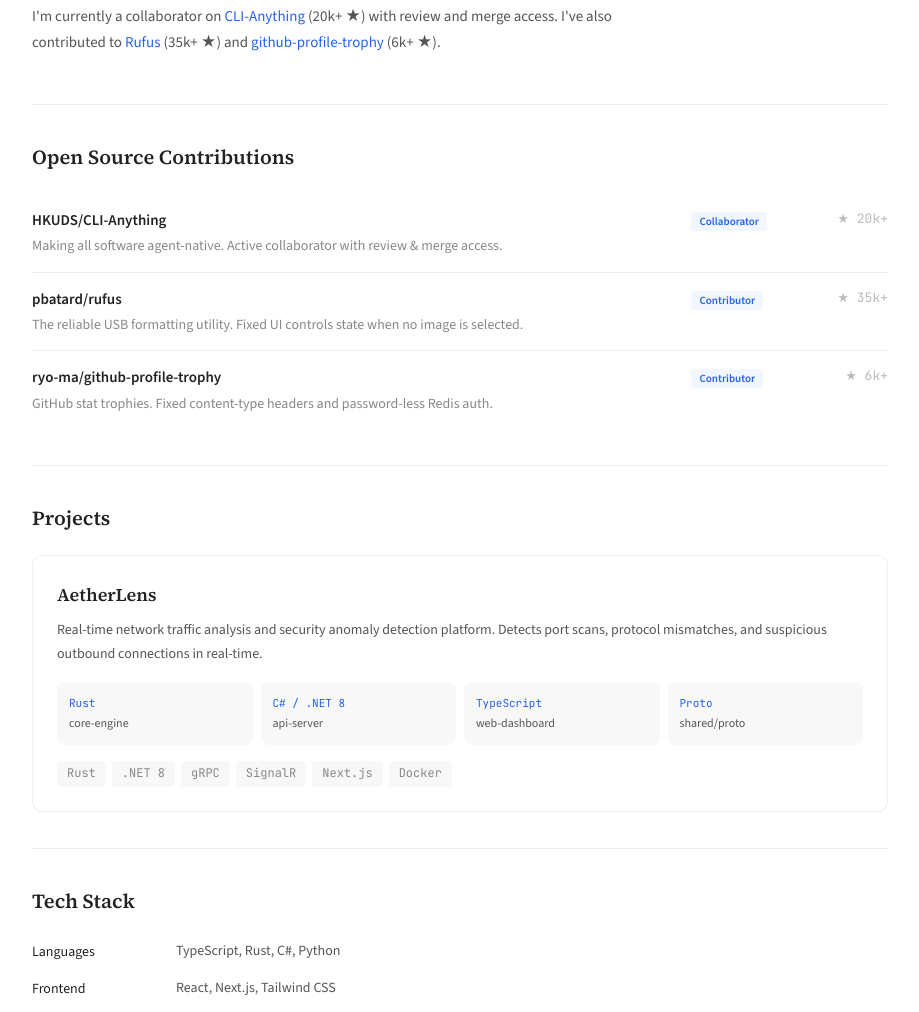
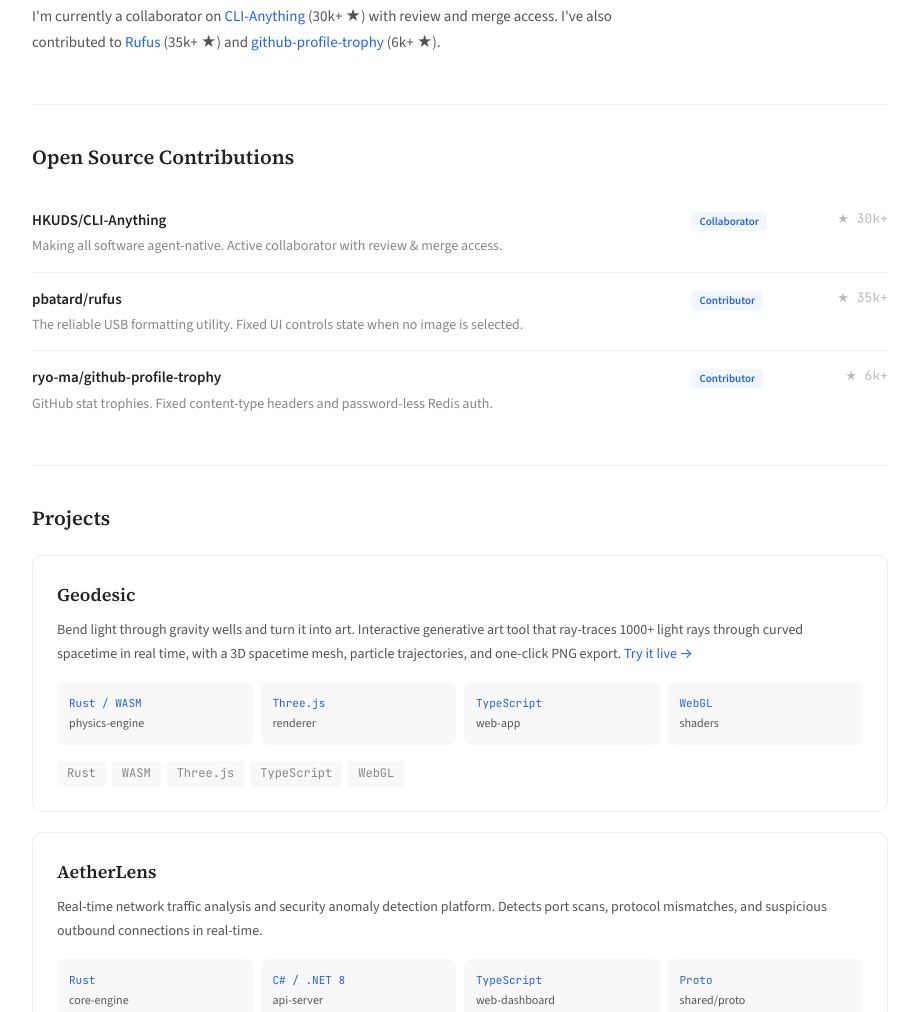
Before and after one commit to omerarslan0/omerarslan0.github.io, a plain HTML site: page index.html in a window 1280 px wide. Shown: the part 539-1551 px from the top of the page, without its empty margins (180-1099 px from the left). Drawn offline with nearby package versions, Linux system fonts and the light colour scheme.

Commit message:
Add Geodesic project and update CLI-Anything stars to 30k+

```diff
--- a/index.html
+++ b/index.html
@@ -376,7 +376,7 @@
   <div class="about">
     <h2>About Me</h2>
     <p>I'm a full-stack developer from Turkey building developer tools and contributing to open-source infrastructure. I work across the entire stack — from low-level packet capture in Rust to real-time dashboards in Next.js.</p>
-    <p>I'm currently a collaborator on <a href="https://github.com/HKUDS/CLI-Anything">CLI-Anything</a> (20k+ ★) with review and merge access. I've also contributed to <a href="https://github.com/pbatard/rufus">Rufus</a> (35k+ ★) and <a href="https://github.com/ryo-ma/github-profile-trophy">github-profile-trophy</a> (6k+ ★).</p>
+    <p>I'm currently a collaborator on <a href="https://github.com/HKUDS/CLI-Anything">CLI-Anything</a> (30k+ ★) with review and merge access. I've also contributed to <a href="https://github.com/pbatard/rufus">Rufus</a> (35k+ ★) and <a href="https://github.com/ryo-ma/github-profile-trophy">github-profile-trophy</a> (6k+ ★).</p>
   </div>
 
   <div class="section">
@@ -388,7 +388,7 @@
           <div class="oss-desc-text">Making all software agent-native. Active collaborator with review & merge access.</div>
         </td>
         <td><span class="oss-badge">Collaborator</span></td>
-        <td class="oss-stars">★ 20k+</td>
+        <td class="oss-stars">★ 30k+</td>
       </tr>
       <tr>
         <td class="oss-name-cell">
@@ -411,6 +411,31 @@
 
   <div class="section">
     <h2>Projects</h2>
+    <div class="project-card" style="margin-bottom: 20px;">
+      <h3><a href="https://github.com/omerarslan0/geodesic" target="_blank">Geodesic</a></h3>
+      <p>Bend light through gravity wells and turn it into art. Interactive generative art tool that ray-traces 1000+ light rays through curved spacetime in real time, with a 3D spacetime mesh, particle trajectories, and one-click PNG export. <a href="https://geodesic-phi.vercel.app" target="_blank">Try it live →</a></p>
+      <div class="project-arch-grid">
+        <div class="arch-item">
+          <strong>Rust / WASM</strong>
+          <span>physics-engine</span>
+        </div>
+        <div class="arch-item">
+          <strong>Three.js</strong>
+          <span>renderer</span>
+        </div>
+        <div class="arch-item">
+          <strong>TypeScript</strong>
+          <span>web-app</span>
+        </div>
+        <div class="arch-item">
+          <strong>WebGL</strong>
+          <span>shaders</span>
+        </div>
+      </div>
+      <div class="project-tech">
+        <span>Rust</span><span>WASM</span><span>Three.js</span><span>TypeScript</span><span>WebGL</span>
+      </div>
+    </div>
     <div class="project-card">
       <h3><a href="https://github.com/omerarslan0/AetherLens" target="_blank">AetherLens</a></h3>
       <p>Real-time network traffic analysis and security anomaly detection platform. Detects port scans, protocol mismatches, and suspicious outbound connections in real-time.</p>
```
